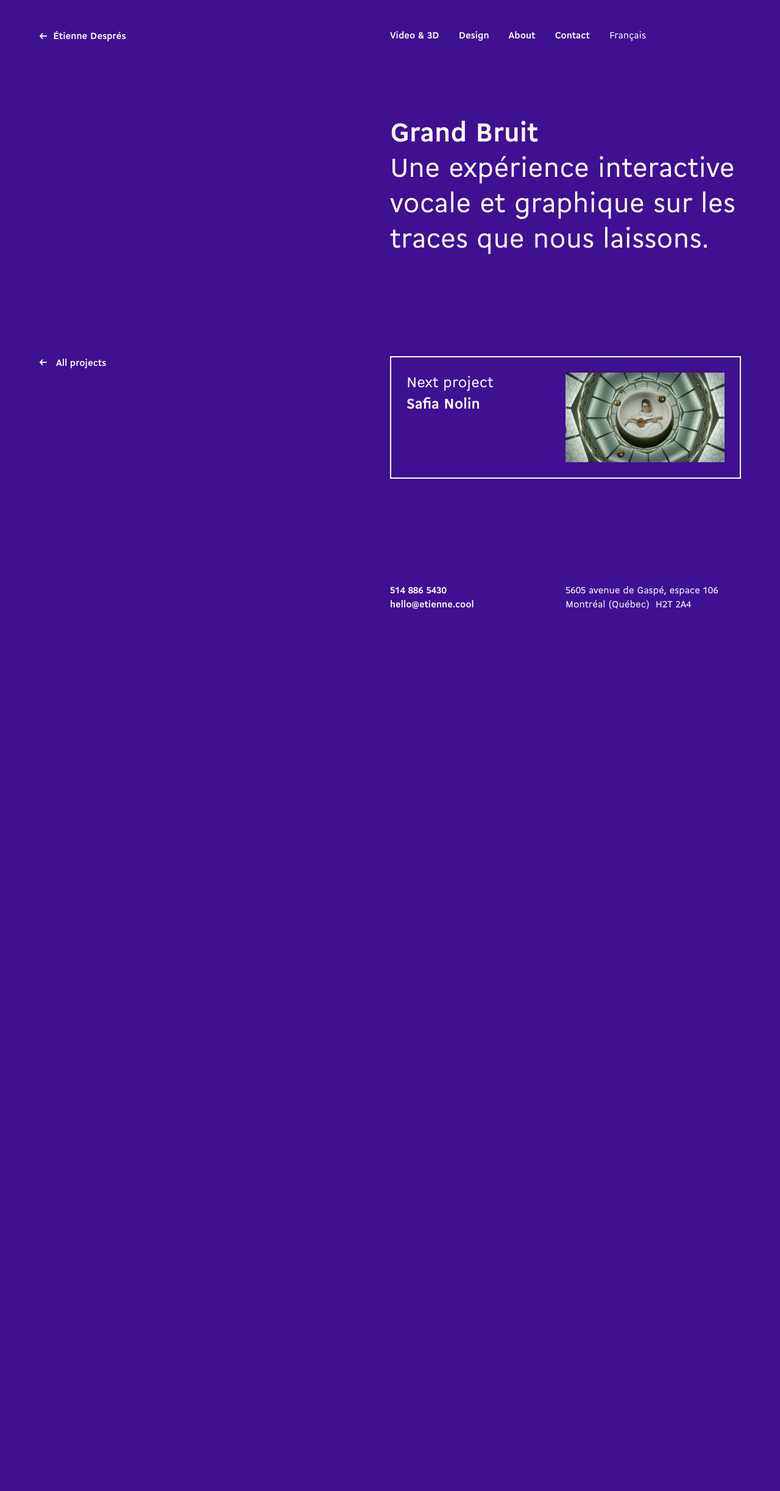
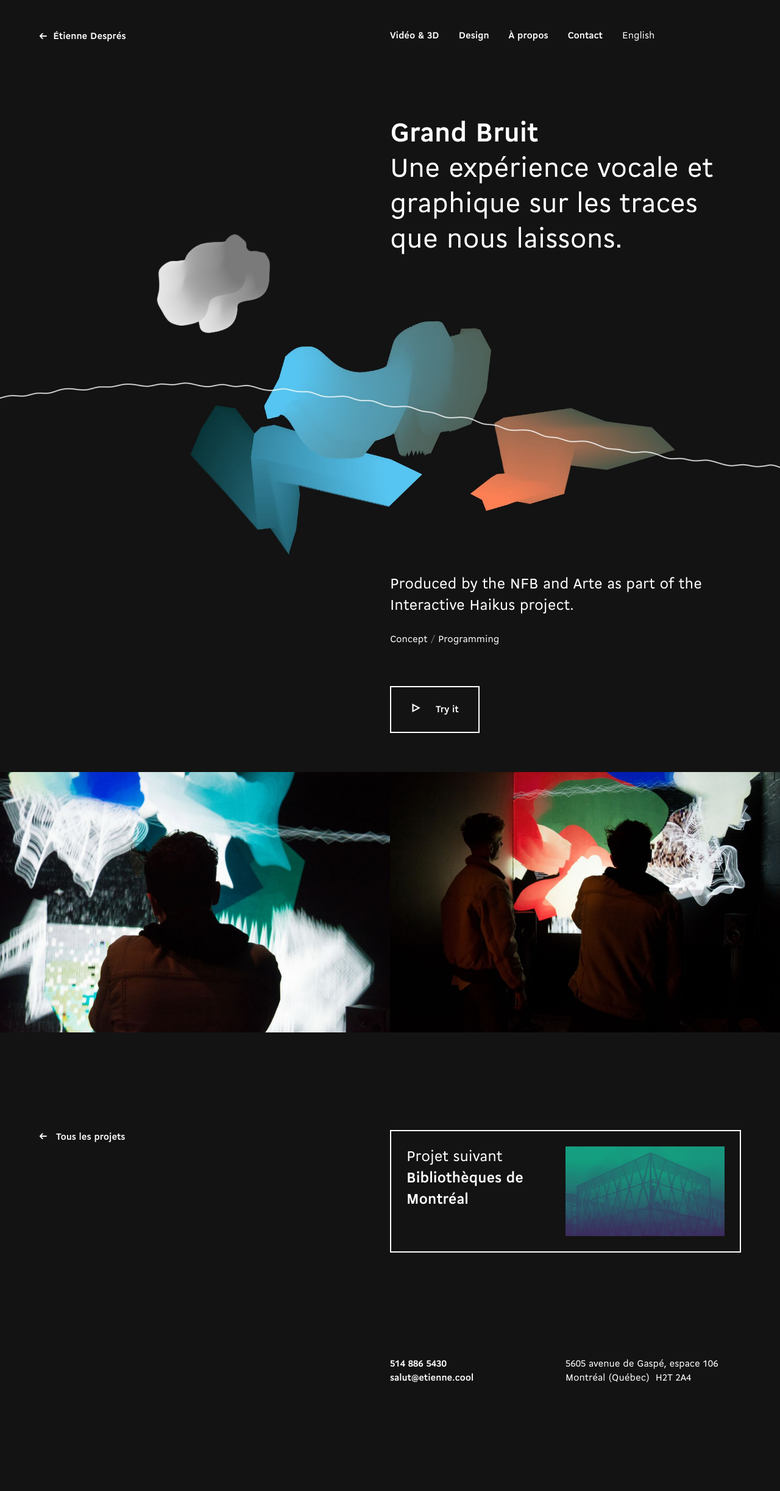
Before and after one commit to etienne/etienne, a Jekyll site: the page built from _projects-en/grand-bruit.html, in a window 1280 px wide. Shown: the whole page at 61% size. Built offline with Jekyll 4.4.1, drawn with Linux system fonts in a browser that asks for light colours; before the commit the page ends 1176 px from its top, so only the background shows below that.

Commit message:
Ajoute Grand Bruit

```diff
--- a/_projects-en/grand-bruit.html
+++ b/_projects-en/grand-bruit.html
@@ -1,10 +1,30 @@
 ---
 title: Grand Bruit
-description: Une expérience interactive vocale et graphique sur les traces que nous laissons.
+description: Une expérience vocale et graphique sur les traces que nous laissons.
 date: 2015-04-02
+published: true
 type: design
-language: en
+language: fr
 layout: project
+tags: [Concept, Programming]
 ---
 
-{% include intro.html %}
+{% include hero.html alt="A screenshot of Grand Bruit" %}
+
+<section>
+  <div class="text">
+    <p>Produced by the NFB and Arte as part of the Interactive Haikus project.</p>
+    {% include tags.html %}
+  </div>
+</section>
+
+<section>
+  <div class="text">
+    <a href="http://etienne.github.io/grandbruit" class="button play">Try it</a>
+  </div>
+</section>
+
+<section class="wide side-by-side">
+  {% include image.html name="photo-1" alt="Photo of the installation" %}
+  {% include image.html name="photo-2" alt="Photo of the installation" %}
+</section>
--- /dev/null
+++ b/_sass/projects/grand-bruit.scss
@@ -0,0 +1,11 @@
+body.grand-bruit {
+  background-color: #131313;
+
+  section.hero {
+    @include image-container(2048, 840, 140%, -24%);
+    margin: 24em 0 2em;
+
+    @include tablet {
+    }
+  }
+}
--- a/css/styles.scss
+++ b/css/styles.scss
@@ -25,6 +25,7 @@
 @import 'projects/boite-noire';
 @import 'projects/ducasse-de-mons';
 @import 'projects/faust';
+@import 'projects/grand-bruit';
 @import 'projects/marais-du-nord';
 @import 'projects/safia-nolin';
 @import 'projects/souffle-et-reminiscence';
```
Also changed, not shown: _projects-fr/grand-bruit.html (+22 -2 lines), _images/grand-bruit/hero.png (added), _images/grand-bruit/photo-1.png (added), _images/grand-bruit/photo-2.png (added), images/grand-bruit/hero.jpg (added), images/grand-bruit/hero.png (added), images/grand-bruit/photo-1.jpg (added), images/grand-bruit/photo-1.png (added), images/grand-bruit/photo-2.jpg (added), images/grand-bruit/photo-2.png (added).
